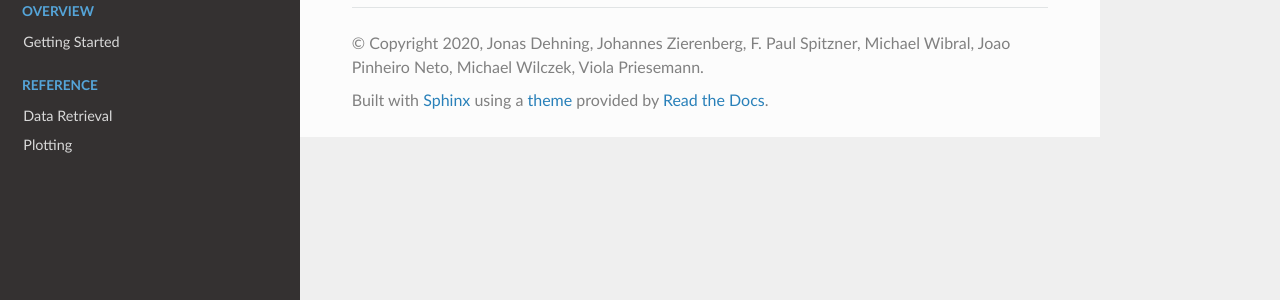
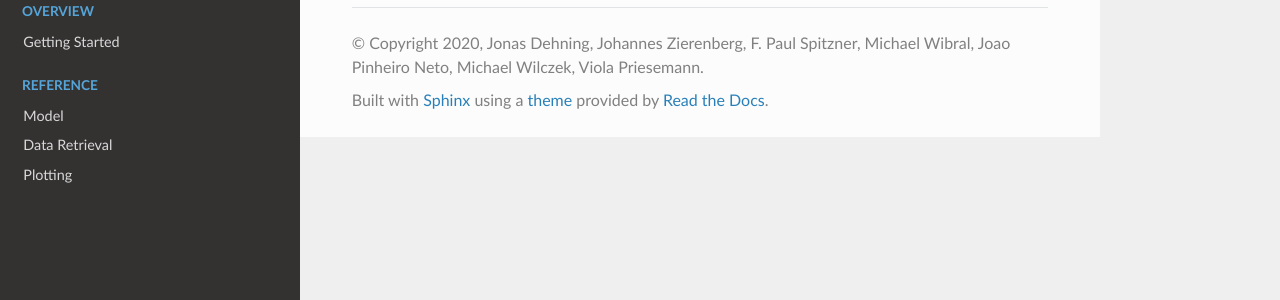
Before and after one commit to Priesemann-Group/covid19_inference, a Sphinx documentation site: the page built from docs/doc/disclaimer.rst, in a window 1280 px wide. Shown: the part 151-451 px from the top of the page. Built offline with Sphinx 7.4.7 and the Read the Docs theme 2.0.0, drawn with Linux system fonts in a browser that asks for light colours; pages that are not in the unit, such as notebooks, are missing from menus.

Commit message:
Add model in docs

```diff
--- a/docs/conf.py
+++ b/docs/conf.py
@@ -156,8 +156,8 @@ html_static_path = ['_static']
 # html_sidebars = {}
 
 # icons
-html_favicon = 'media/favicon.ico'
-html_logo = 'media/logo.png'
+#html_favicon = 'media/favicon.ico'
+#html_logo = 'media/logo.png'
 
 
 # -- Options for HTMLHelp output ---------------------------------------------
--- /dev/null
+++ b/docs/doc/model.rst
@@ -0,0 +1,5 @@
+Model
+=====
+
+.. automodule:: covid19_inference.model
+    :members:
```
